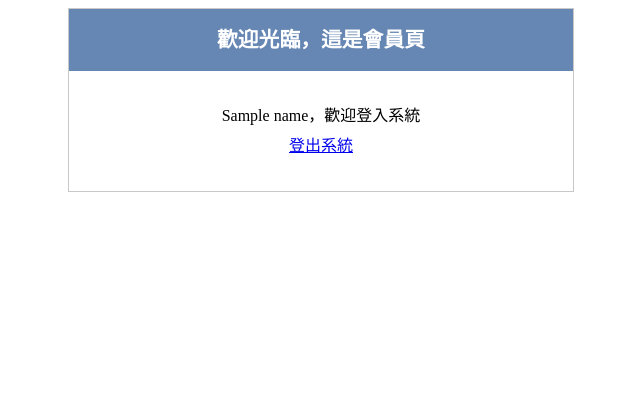
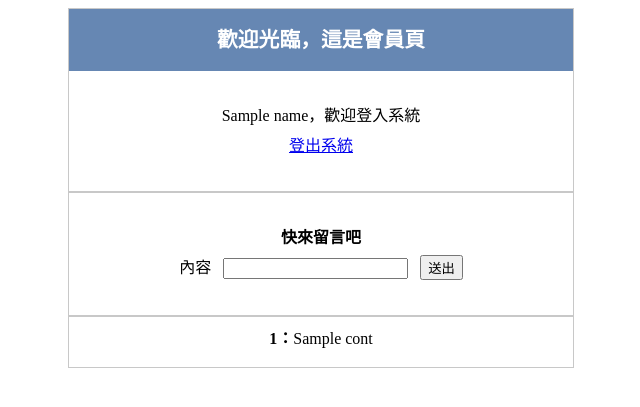
Before and after one commit to wanhsuan625/WeHelp_assingment, a Flask app: template week-6/templates/member.html in a window 1280 px wide. Shown: the top 407 px of the page, without its empty margins (319-959 px from the left). Run offline with Flask 2, Linux system fonts and the light colour scheme; the template is opened without the code that fills it: most values are stand-ins (such as "Sample title", 1, 10 or a date in 2020).

Commit message:
update optional

```diff
--- a/week-6/app.py
+++ b/week-6/app.py
@@ -68,7 +68,22 @@ def member():
     if userState != 'login':
         return redirect('/')
     else:
-        return render_template('member.html', name = userName[1])
+        sql_content = "select member.name, message.content from member inner join message on member.id = message.member_id order by message.time"
+        cursor.execute(sql_content)
+        result_content = cursor.fetchall()
+        return render_template('member.html', name = userName[1], content = result_content)
+
+# 留言頁面
+@app.route('/message', methods=["POST"])
+def message():
+    userName = session.get('user')
+    content = request.form["message"]
+
+    sql_msg = "insert into message(member_id,content) values(%s,%s)"
+    val_msg = (userName[0], content)
+    cursor.execute(sql_msg,val_msg)
+    mydb.commit()
+    return redirect('/member')
 
 # 失敗頁面
 @app.route('/error')
@@ -82,5 +97,6 @@ def signout():
     session.clear()
     return redirect('/')
 
+
 if __name__ == '__main__':
     app.run(port=3000)
--- a/week-6/templates/index.html
+++ b/week-6/templates/index.html
@@ -13,9 +13,9 @@
         <div class="content">
             <p>註冊帳號</p>
             <form action="/signup" method="POST">
-                姓名<input type="text" name="name"><br>
-                帳號<input type="text" name="username"><br>
-                密碼<input type="password" name="password"><br>
+                姓名<input type="text" name="name" required><br>
+                帳號<input type="text" name="username" required><br>
+                密碼<input type="password" name="password" required><br>
                 <input type="submit" value="註冊" style="margin-top: 5px;">
             </form>
         </div>
--- a/week-6/templates/member.html
+++ b/week-6/templates/member.html
@@ -15,6 +15,18 @@
                 <a href="http://127.0.0.1:3000/signout">登出系統</a>
             </form>
         </div>
+        <hr>
+        <div class="content_mb"><b>快來留言吧</b>
+            <form action="/message" method="POST">
+                內容 <input type="text" name="message">
+                <input type="submit" value="送出">
+            </form>
+        </div>
+        <hr>
+        {% for cont in content%}
+                <div style="text-align:center"><b>{{cont[0]}}：</b>{{cont[1]}}</div>
+        {% endfor %}
+        <br>
     </div>
 </body>
 </html>
```
